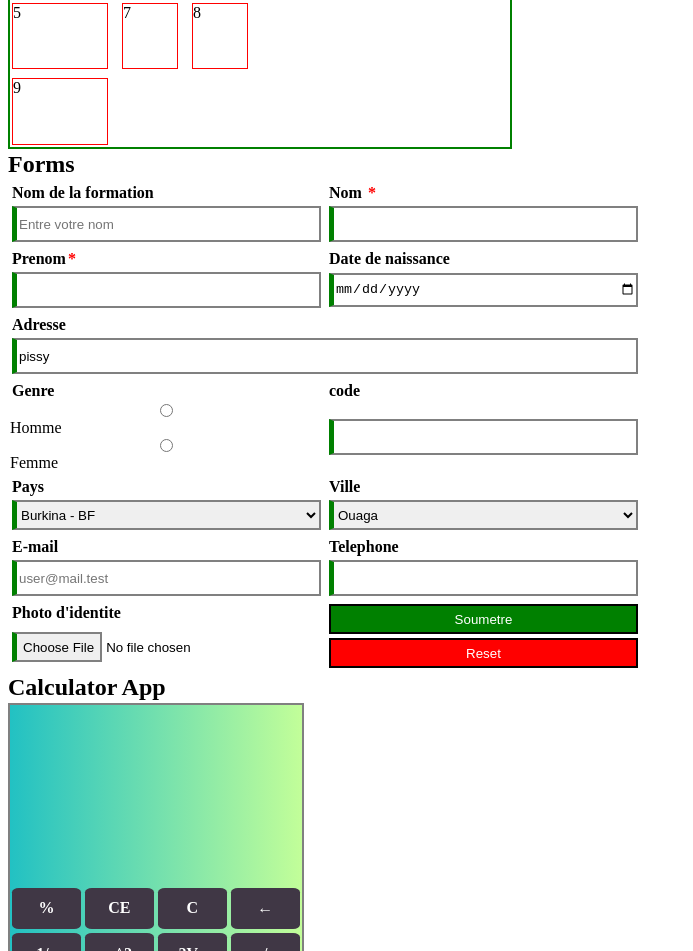
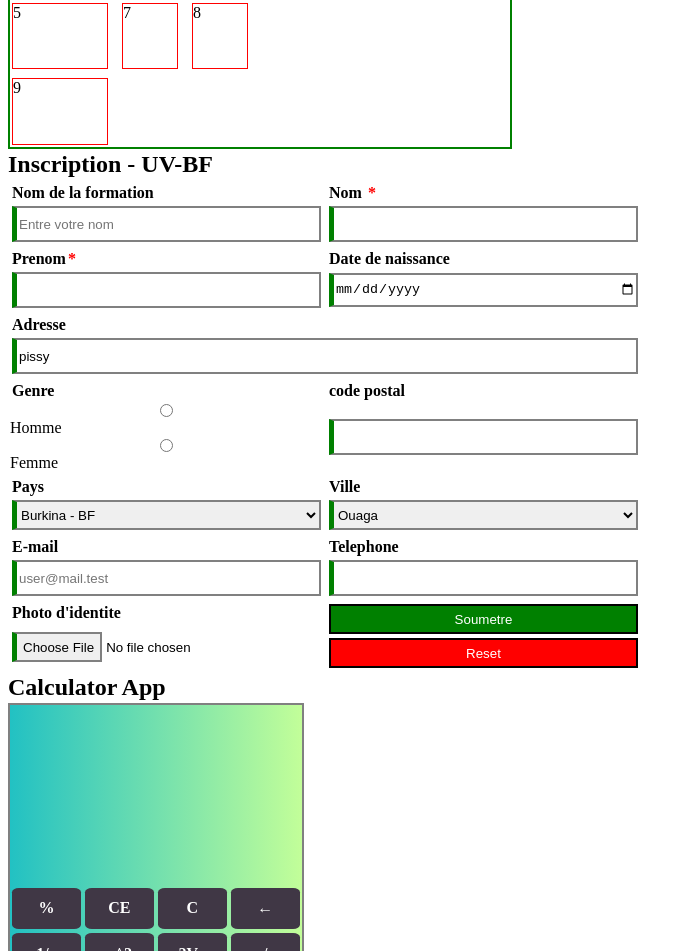
Before and after one commit to abdoulfataoh/bases-of-html, a plain HTML site: page index.html in a window 1280 px wide. Shown: the part 1020-1971 px from the top of the page, without its empty margins (0-693 px from the left). Drawn offline with Linux system fonts and the light colour scheme.

Commit message:
Update index.html

```diff
--- a/index.html
+++ b/index.html
@@ -120,7 +120,7 @@ Adipisicing occaecat deserunt minim sit voluptate ullamco sit enim aliqua. Aliqu
         <div class="grid-item">9</div>
     </div>
 
-    <h2>Forms</h2>
+    <h2>Inscription - UV-BF</h2>
     <h3 id="message"></h3>
     <form action="https://run.mocky.io/v3/393cb8d0-965a-4d07-9f29-762fb28d699a" method="get">
         <div>
@@ -155,7 +155,7 @@ Adipisicing occaecat deserunt minim sit voluptate ullamco sit enim aliqua. Aliqu
         </div>
 
         <div>
-            <label>code</label>
+            <label>code postal</label>
             <input type="text" id="code_postale" name="zip_code">
         </div>
 
```
